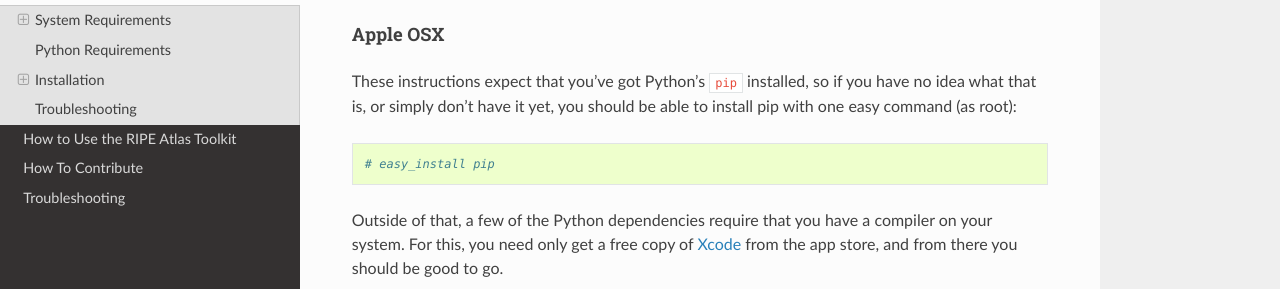
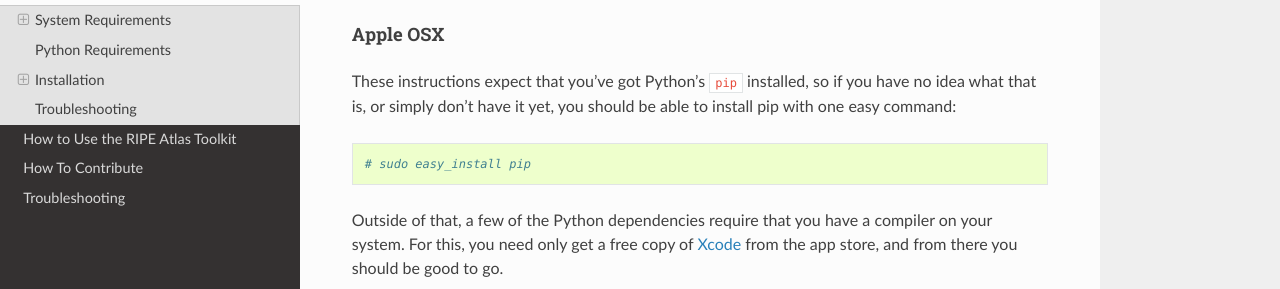
Before and after one commit to RIPE-NCC/ripe-atlas-tools, a Sphinx documentation site: the page built from docs/installation.rst, in a window 1280 px wide and 900 px high, scrolled down 1473 px. Shown: the part 186-475 px from the top of the window. Built offline with Sphinx 7.4.7 and the Read the Docs theme 2.0.0, drawn with Linux system fonts in a browser that asks for light colours; formulas are drawn with MathJax 3.

Commit message:
Update installation.rst
easy_install pip needs sudo. In OS X you generally do not login as root so I removed the as root part.

```diff
--- a/docs/installation.rst
+++ b/docs/installation.rst
@@ -87,11 +87,11 @@ Apple OSX
 
 These instructions expect that you've got Python's ``pip`` installed, so if you
 have no idea what that is, or simply don't have it yet, you should be able to
-install pip with one easy command (as root):
+install pip with one easy command:
 
 .. code:: bash
 
-    # easy_install pip
+    # sudo easy_install pip
 
 Outside of that, a few of the Python dependencies require that you have a
 compiler on your system.  For this, you need only get a free copy of `Xcode`_
```
